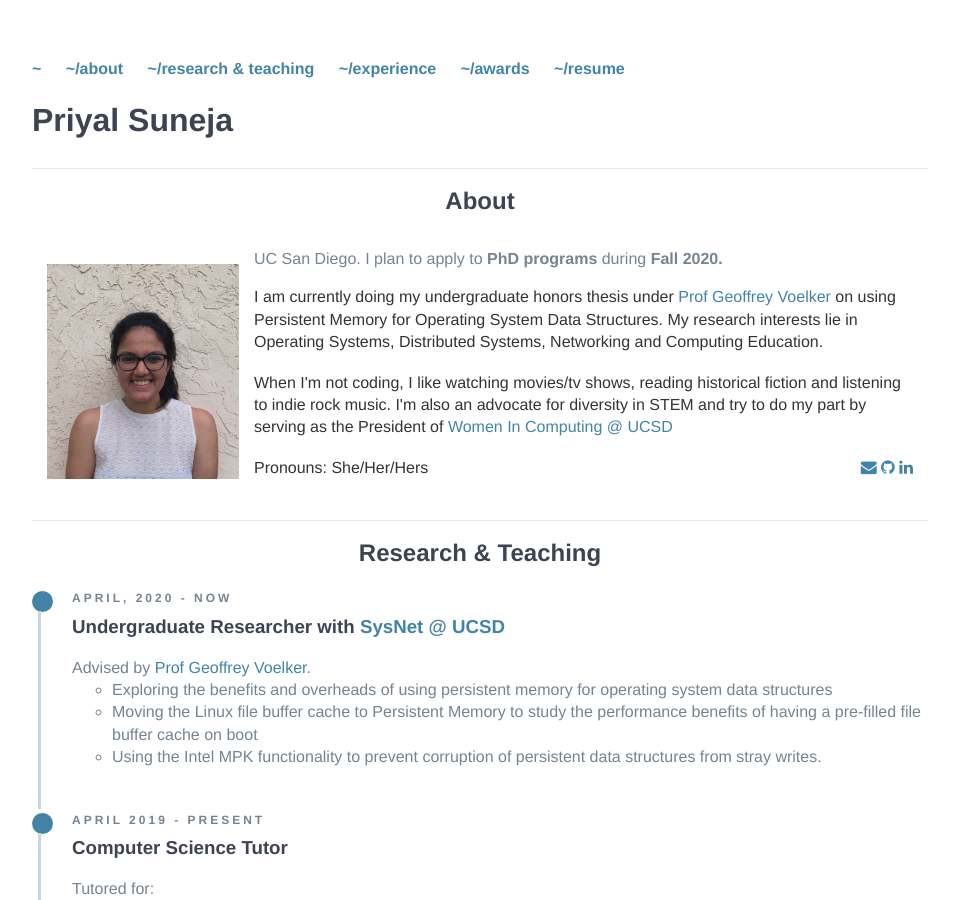
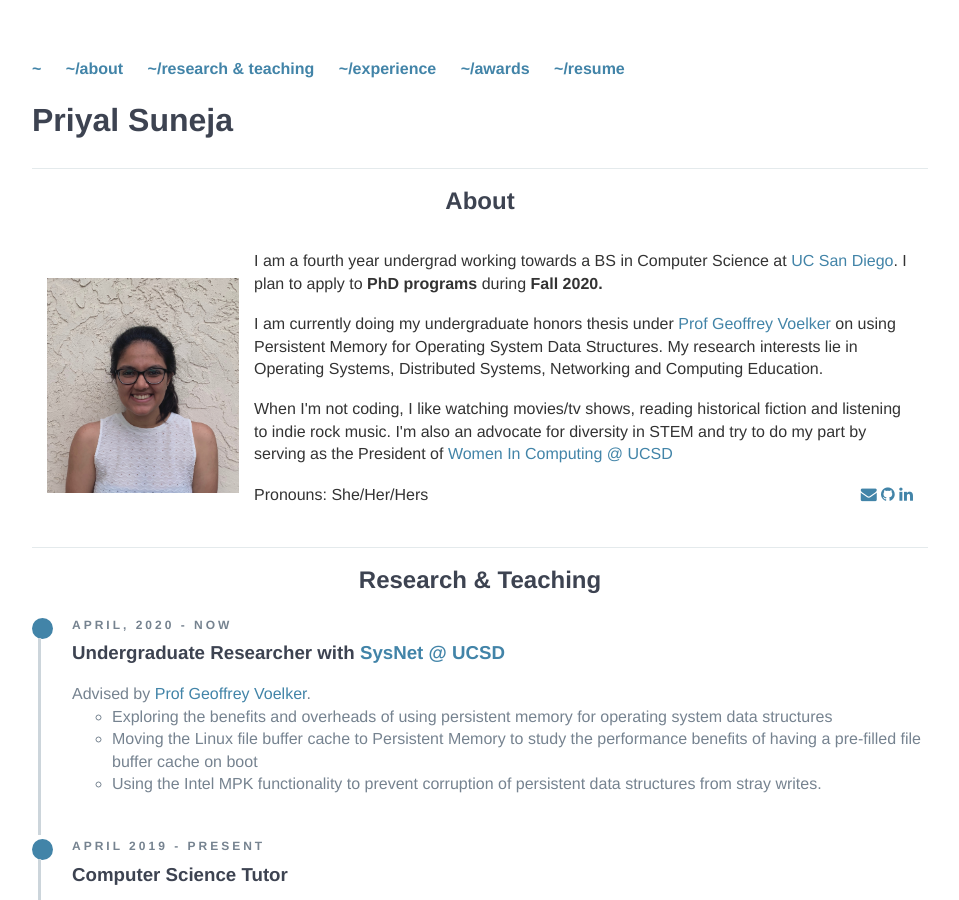
Before and after one commit to p-suneja/p-suneja.github.io, a Jekyll site: the page built from index.html, in a window 1280 px wide and 900 px high. Shown: the whole window, without its empty margins (160-1119 px from the left). Built offline with Jekyll 4.4.1, drawn with Linux system fonts in a browser that asks for light colours; nearby versions of some CDN libraries.

Commit message:
Update index.html

```diff
--- a/index.html
+++ b/index.html
@@ -16,7 +16,7 @@ title: Priyal Suneja
 <tr><td><img align="bottom" src="/PriyalSuneja.jpeg" height="215" width="192"></td><td alignt="left" valign="bottom">
 
 
-  		<section style="float:right;text-align:left" class="intro-text>
+  		<section style="float:right;text-align:left" class="intro-text">
 	   		<p> I am a fourth year undergrad working towards a BS in Computer Science at <a href="https://cse.ucsd.edu/" target="_blank">
 				UC San Diego</a>. I plan to apply to <b> PhD programs </b>  during <b> Fall 2020. </b> </p> <br>
 			<p> I am currently doing my undergraduate honors thesis under <a href="http://cseweb.ucsd.edu/~voelker/" target="_blank">
```
